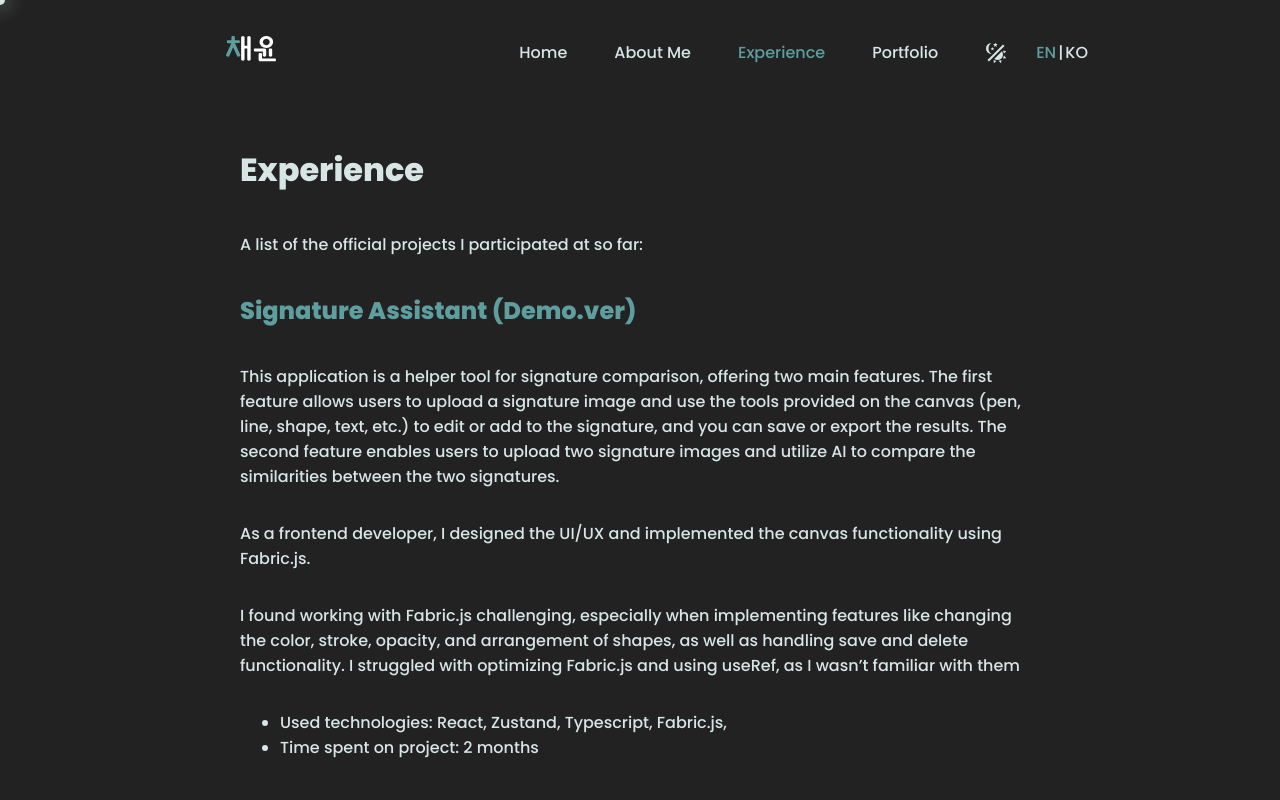
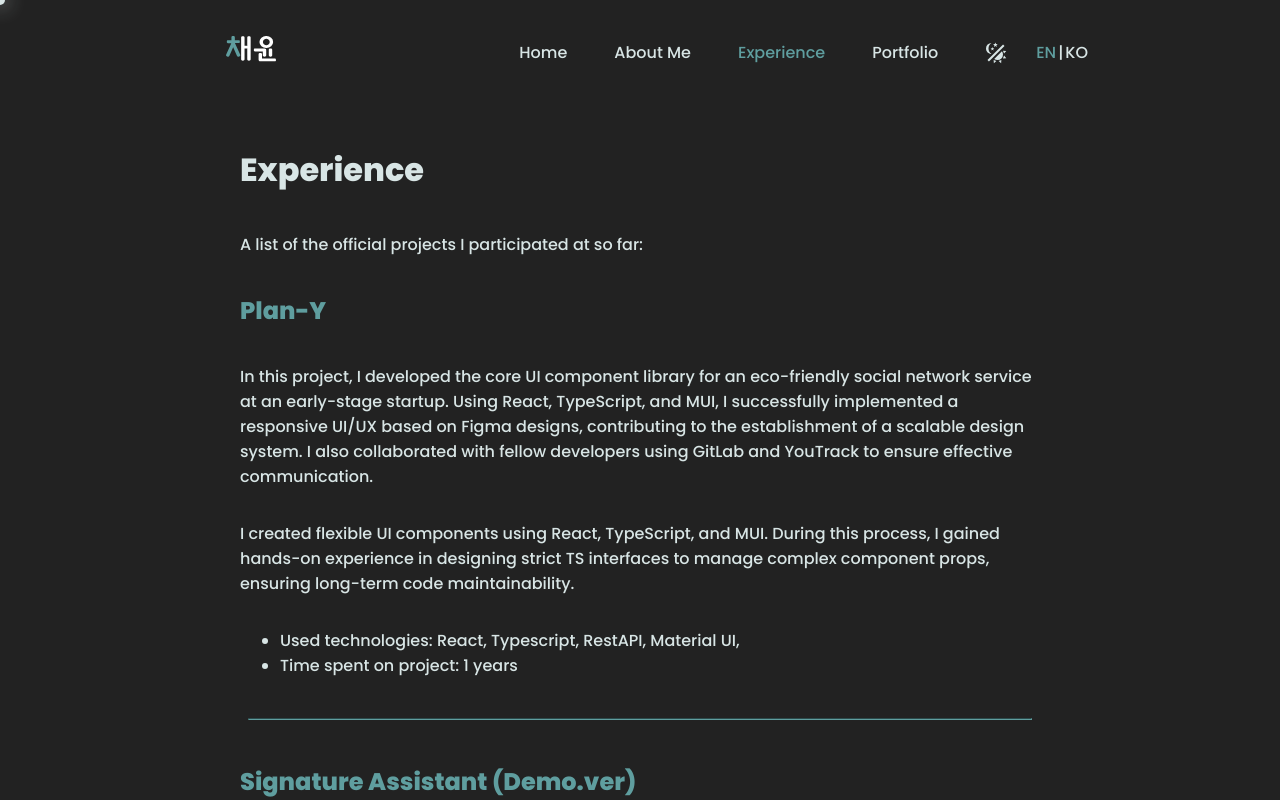
Before and after one commit to JCheyoon/cheyoon-portfolio, a React (Create React App) app: page /experience in a window 1280 px wide. Built offline with nearby package versions, Linux system fonts and the light colour scheme.

Commit message:
update experience

```diff
--- a/src/Routes/Experience.tsx
+++ b/src/Routes/Experience.tsx
@@ -11,6 +11,19 @@ const Experience = () => {
       <ExpContainer>
         <h1>{t("experience.header")}</h1>
         <p>{t("experience.subHeader")}:</p>
+        <h2>{t("experience.project.h4")}</h2>
+        <p>{t("experience.project.p4")}</p>
+        <p> {t("experience.project.review.p4")}</p>
+        <ul>
+          <li>
+            {t("experience.project.tech")}: React, Typescript, RestAPI, Material
+            UI,
+          </li>
+          <li>
+            {t("experience.time.p1")}: 1 {t("experience.time.p2.year")}
+          </li>
+        </ul>
+        <hr />
         <h2>{t("experience.project.h1")}</h2>
         <p>{t("experience.project.p1")}</p>
         <p>{t("experience.project.p1.sub")}</p>
--- a/src/i18n.ts
+++ b/src/i18n.ts
@@ -14,7 +14,7 @@ const resources: Resource = {
 };
 i18n.use(initReactI18next).init({
   resources,
-  lng: "en", // sshkey checking commit
+  lng: "en",
   fallbackLng: {
     "en-US": ["en"],
     default: ["ko"],
--- a/src/locales/en.json
+++ b/src/locales/en.json
@@ -33,17 +33,21 @@
   "experience.project.h1": "Signature Assistant (Demo.ver)",
   "experience.project.h2": "National Disaster Management Research",
   "experience.project.h3": "MandoHL",
+  "experience.project.h4": "Plan-Y",
   "experience.project.p1": "This application is a helper tool for signature comparison, offering two main features. The first feature allows users to upload a signature image and use the tools provided on the canvas (pen, line, shape, text, etc.) to edit or add to the signature, and you can save or export the results. The second feature enables users to upload two signature images and utilize AI to compare the similarities between the two signatures.",
   "experience.project.p1.sub": "As a frontend developer, I designed the UI/UX and implemented the canvas functionality using Fabric.js.",
   "experience.project.p2": "This project was an application that receives news, as well as information on Korean laws and safety regulations via an API, stores it on a server, and manages the data. I was assigned to add new features to the existing functionality. To maintain the design of the original code, I worked closely with my colleagues throughout the project. My main responsibilities were communicating with the REST API and implementing the user interface.",
   "experience.project.p3": "This project was a system that collects data from a steering wheel testing machine and displays it in real-time as graphs. I was responsible for designing the overall UI/UX and implementing the graphs using ECharts after fetching the data.",
+  "experience.project.p4": "In this project, I developed the core UI component library for an eco-friendly social network service at an early-stage startup. Using React, TypeScript, and MUI, I successfully implemented a responsive UI/UX based on Figma designs, contributing to the establishment of a scalable design system. I also collaborated with fellow developers using GitLab and YouTrack to ensure effective communication.",
   "experience.project.review.p1": "I found working with Fabric.js challenging, especially when implementing features like changing the color, stroke, opacity, and arrangement of shapes, as well as handling save and delete functionality. I struggled with optimizing Fabric.js and using useRef, as I wasn’t familiar with them",
   "experience.project.review.p2": "Due to the need to handle a large volume of data and implement a different transmission method from the existing backend approach, I was able to collaborate closely with the backend developers. Additionally, while conducting manual testing, I had the opportunity to write a test log for the first time, and through this process, I discovered many bugs and realized the importance of testing.",
   "experience.project.review.p3": "In this project, I had to work with a REST API created using a specialized backend program called Matlab. Unlike the existing backend code, I had to handle complex nested data structures. it was difficult to determine where each piece of data was needed. To implement the graphs, I communicated extensively with the backend developer, and for the first time, I encountered CORS issues and learned how to resolve them.",
+  "experience.project.review.p4": "I created flexible UI components using React, TypeScript, and MUI. During this process, I gained hands-on experience in designing strict TS interfaces to manage complex component props, ensuring long-term code maintainability.",
   "experience.project.tech": "Used technologies",
   "experience.subHeader": "A list of the official projects I participated at so far",
   "experience.time.p1": "Time spent on project",
   "experience.time.p2": "months",
+  "experience.time.p2.year": "years",
   "firstname": "CHEYOON",
   "gotoExperience.btn": "Go to Experience",
   "home.paragraph1": "I majored Movie Image Design and worked as a graphic designer for almost 2 years, where I learned to use several design tools.",
--- a/src/locales/ko.json
+++ b/src/locales/ko.json
@@ -33,17 +33,21 @@
   "experience.project.h1": "서명필적 어시스턴트 (데모 버전)",
   "experience.project.h2": "재난안전연구원",
   "experience.project.h3": "만도HL",
+  "experience.project.h4": "Plan-Y",
   "experience.project.p1": "이 어플리케이션은 서명 필적 비교를 위한 도움 툴로, 두 가지 주요 기능을 제공합니다. 첫 번째 기능은 사용자가 서명 사진을 불러와 캔버스에서 제공되는 도구들(펜, 라인, 도형, 텍스트 등)을 이용하여 서명을 수정하거나 추가할 수 있고, 이를 저장하거나 내보내는 기능입니다. 두 번째 기능은 두 개의 서명 사진을 불러와 AI를 활용하여 두 서명 간의 유사성을 비교하는 기능입니다.",
   "experience.project.p1.sub": "프론트엔드 개발자로서, 전체적인 UI/UX를 설계하고 Fabric.js를 이용하여 캔버스 기능을 구현하였습니다.",
   "experience.project.p2": "이 프로젝트는 한국의 법과 안전 수칙, 관련 뉴스를 API를 통해 받아와 서버에 저장하고 관리하는 어플리케이션이었습니다. 기존에 구현된 기능에 새로운 기능을 추가하는 작업으로 저에게 맡겨졌습니다. 그래서 동료들과 많은 소통을 하게 되었습니다. 저는 주로 REST API를 활용하여 데이터를 가져오고, 화면을 구현하는 작업을 담당했습니다",
   "experience.project.p3": "이 프로젝트는 자동차 핸들 테스트 기계에서 수집한 데이터를 실시간으로 받아와 그래프 형식으로 표시해주는 시스템이었습니다. 전체적인 UI/UX를 설계하고, 데이터를 받아와 ECharts를 사용하여 그래프를 구현하는 작업을 맡았습니다.",
+  "experience.project.p4": "이 프로젝트에서는 초기 단계 스타트업의 친환경 소셜 네트워크 서비스를 위한 핵심 UI 컴포넌트 라이브러리를 개발했습니다. React, TypeScript, MUI를 사용하여 Figma 디자인을 기반으로 반응형 UI/UX를 성공적으로 구현하였으며, 확장 가능한 디자인 시스템 구축에 기여했습니다. 또한 GitLab과 YouTrack을 활용하여 동료 개발자들과 협업하였습니다.",
   "experience.project.review.p1": "Fabric.js를 다루는 데 어려움이 있었습니다. 특히, 도형의 색상, 스트로크, 불투명도, 배열 변경과 저장 및 삭제 기능 구현에 많은 시간을 투자했습니다. 백엔드 없이 로컬스토리지를 활용하여 저장 및 삭제 기능을 구현했으나, Fabric.js 최적화를 위해 useRef를 사용하는 데 익숙하지 않아 어려움이 있었습니다.",
   "experience.project.review.p2": "많은 양의 데이터를 처리하고 기존 백엔드 방식과 다른 전송 방식을 적용해야 했기 때문에, 새롭게 처리 방안을 마련해야 했습니다. 그 덕분에 백엔드 개발자와 긴밀하게 소통할 수 있었습니다. 또한, 매뉴얼 테스트를 진행하면서 테스트 일지를 처음 작성하게 되었고, 그 과정에서 많은 버그를 발견하며 테스트의 중요성을 깨닫게 되었습니다.",
   "experience.project.review.p3": "이 프로젝트에서는 Matlab이라는 특수한 백엔드 프로그램으로 만들어진 REST API를 다뤄야 했습니다. 기존의 백엔드 코드와는 달리 복잡한 중첩 구조의 데이터를 받아와야 했고, 프로젝트 특성상 어떤 데이터가 어디에 필요한지 구분하기 어려웠습니다. 그래프를 구현하기 위해 백엔드 개발자와 많은 소통을 했고, 처음으로 CORS 문제를 겪으며 어떻게 해결해야 하는지에 대해 배우게 되었습니다",
+  "experience.project.review.p4": "React, TypeScript, MUI를 사용하여 재사용 가능한 UI 컴포넌트를 만들었습니다. 이 과정에서 복잡한 컴포넌트 props를 관리하기 위해 엄격한 TS 인터페이스를 설계하는 실무 경험을 쌓았으며, 장기적인 코드 유지보수성을 확보할 수 있었습니다.",
   "experience.project.tech": "사용된 기술",
   "experience.subHeader": "지금까지 참여한 공식 프로젝트 목록",
   "experience.time.p1": "프로젝트 소요 시간",
   "experience.time.p2": "개월",
+  "experience.time.p2.year": "년",
   "firstname": "정",
   "gotoExperience.btn": "프로젝트 경험 보기",
   "home.paragraph1": "안녕하세요. 그래픽디자인 전공 출신으로 2년의 디자이너 경험을 가지고 있으며, IT 산업에 큰 관심을 두고 개발 공부를 해왔습니다.",
```
